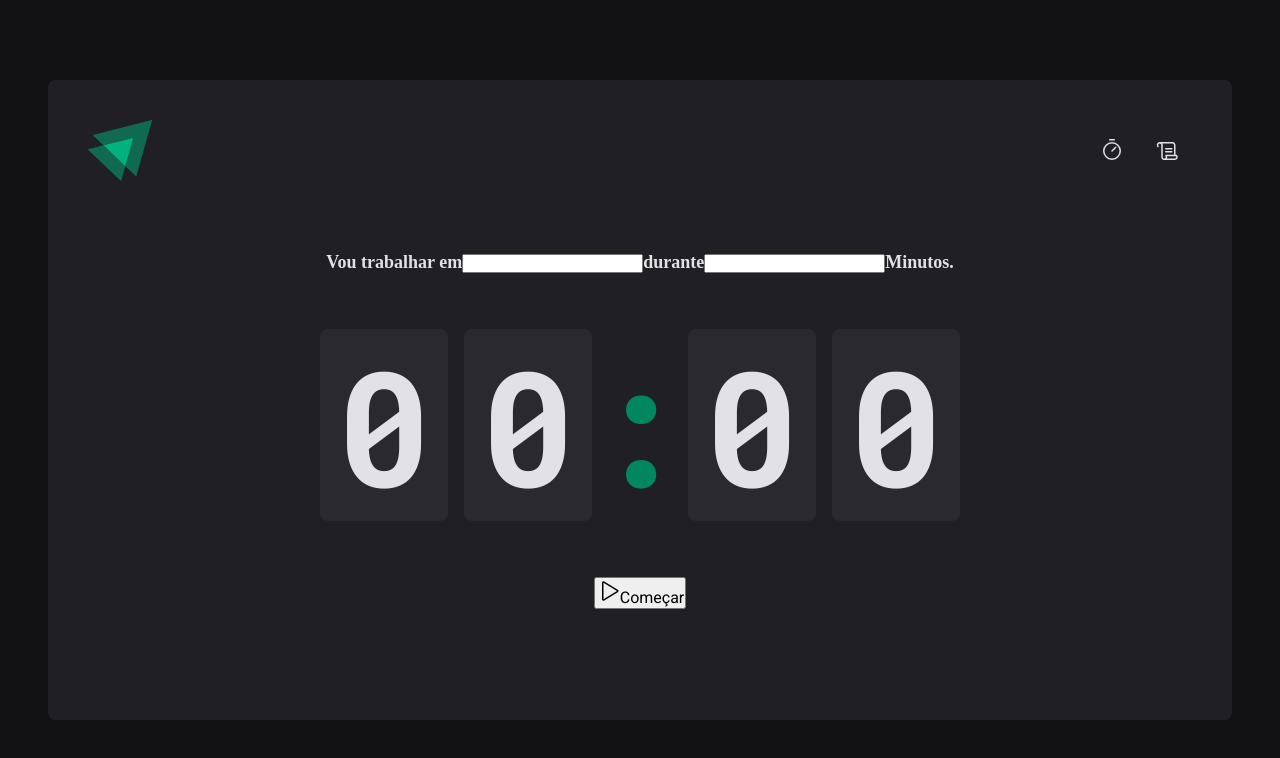
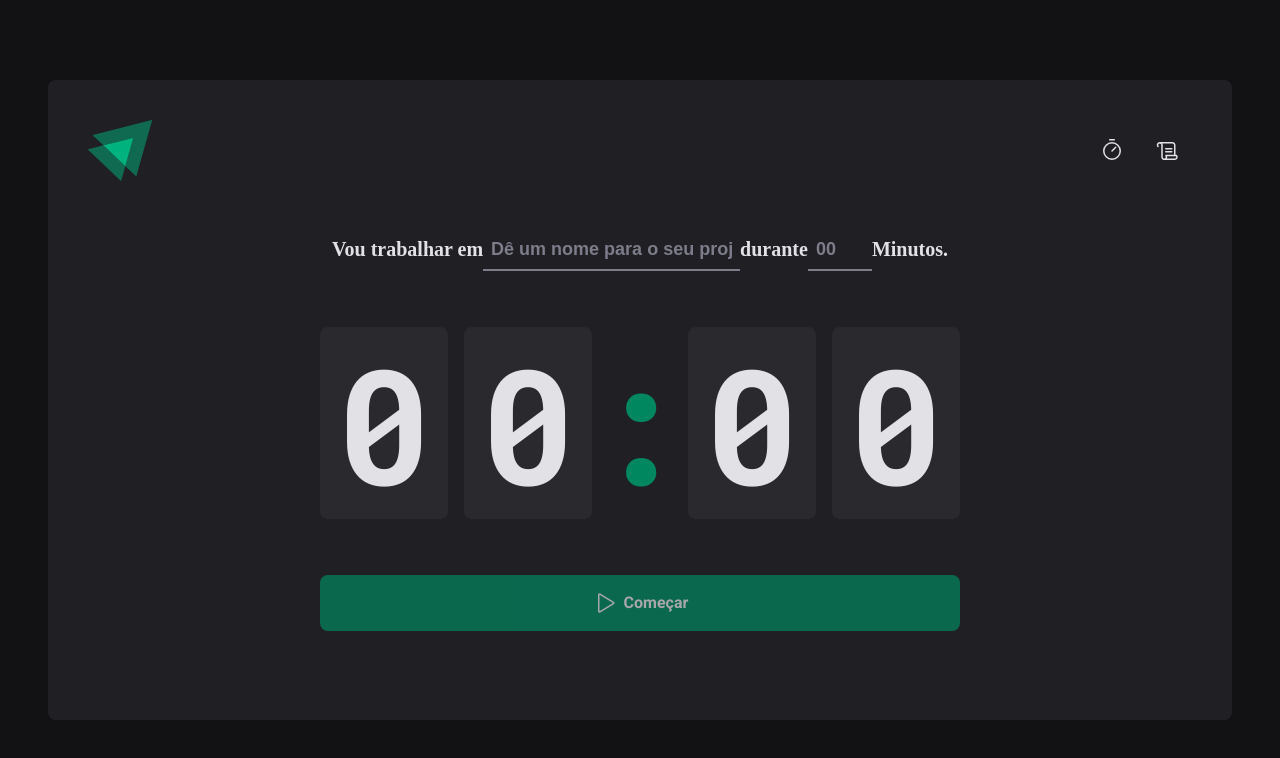
Before and after one commit to VitorCruz78/01-ignite-timer, a React (Vite) app: page / in a window 1280 px wide. Shown: the top 758 px of the page. Built offline with nearby package versions, Linux system fonts and the light colour scheme.

Commit message:
Conclusão da home

```diff
--- a/src/pages/Home/index.tsx
+++ b/src/pages/Home/index.tsx
@@ -1,5 +1,5 @@
 import { Play } from 'phosphor-react'
-import { CountDownContainer, FormContainer, HomeContainer, Separator } from './styles'
+import { CountDownContainer, FormContainer, HomeContainer, MinutesAmountInput, Separator, StartCountdownButton, TaskInput } from './styles'
 
 export function Home() {
     return (
@@ -8,10 +8,28 @@
                 <FormContainer>
                     <div>
                         <label htmlFor="task">Vou trabalhar em</label>
-                        <input id="task"></input>
+                        <TaskInput
+                            id="task"
+                            list='task-suggestions'
+                            placeholder='Dê um nome para o seu projeto'
+                        />
+
+                        <datalist id='task-suggestions'>
+                            <option value="Projeto 1" />
+                            <option value="Projeto 3" />
+                            <option value="Projeto 2" />
+                            <option value="Sim" />
+                        </datalist>
 
                         <label htmlFor="minutesAmount">durante</label>
-                        <input type="number" id="minutesAmount"></input>
+                        <MinutesAmountInput
+                            type="number"
+                            id="minutesAmount"
+                            placeholder='00'
+                            step={5}
+                            min={5}
+                            max={60}
+                        />
                         <span>Minutos.</span>
                     </div>
                 </FormContainer>
@@ -24,10 +42,10 @@
                     <span>0</span>
                 </CountDownContainer>
 
-                <button type="submit">
+                <StartCountdownButton disabled type="submit">
                     <Play size={24} />
                     Começar
-                </button>
+                </StartCountdownButton>
             </form>
         </HomeContainer>
     )
--- a/src/pages/Home/styles.ts
+++ b/src/pages/Home/styles.ts
@@ -22,9 +22,41 @@
     justify-content: center;
     gap: 0.5rem;
     color: ${props => props.theme["gray-100"]};
-    font-size: 1.125rem;
+    font-size: 1.25rem;
     font-weight: bold;
     flex-wrap: wrap;
+`
+
+const BaseInput = styled.input`
+    background: transparent;
+    height: 2.5rem;
+    border: 0;
+    border-bottom: 2px solid ${props => props.theme["gray-500"]};
+    font-weight: bold;
+    font-size: 1.125rem;
+    padding: 0 0.5rem;
+    color: ${props => props.theme["gray-100"]};
+
+    &:focus {
+        box-shadow: none;
+        border-color: ${props => props.theme["green-500"]};
+    }
+
+    &::placeholder {
+        color: ${props => props.theme["gray-500"]};
+    }
+`
+
+export const TaskInput = styled(BaseInput)`
+    flex: 1;
+
+    &::-webkit-calendar-picker-indicator {
+        display: none !important;
+    }
+`
+
+export const MinutesAmountInput = styled(BaseInput)`
+    width: 4rem;
 `
 
 export const CountDownContainer = styled.div`
@@ -50,3 +82,27 @@
     display: flex;
     justify-content: center;
 `
+
+export const StartCountdownButton = styled.button`
+    width: 100%;
+    border: 0;
+    padding: 1rem;
+    border-radius: 8px;
+    display: flex;
+    align-items: center;
+    justify-content: center;
+    gap: 0.5rem;
+    font-weight: bold;
+    cursor: pointer;
+    background: ${props => props.theme["green-500"]};
+    color: ${props => props.theme["gray-100"]};
+
+    &:disabled {
+        opacity: 0.7;
+        cursor: not-allowed;
+    }
+
+    &:not(:disabled):hover {
+        background: ${props => props.theme["green-700"]}
+    }
+`
--- a/src/styles/global.ts
+++ b/src/styles/global.ts
@@ -15,7 +15,7 @@
     body {
         background: ${(props) => props.theme['gray-900']};
         color: ${(props) => props.theme['gray-300']};
-        --webkit-font-smoothing: antialiased;
+        -webkit-font-smoothing: antialiased;
     }
 
     border-style, input-security, textarea, button {
```
